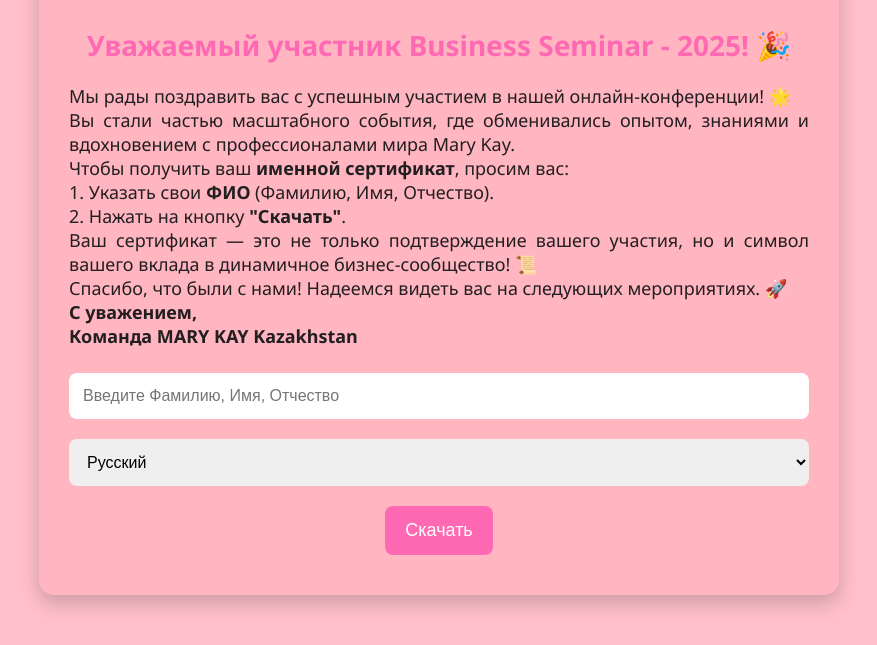
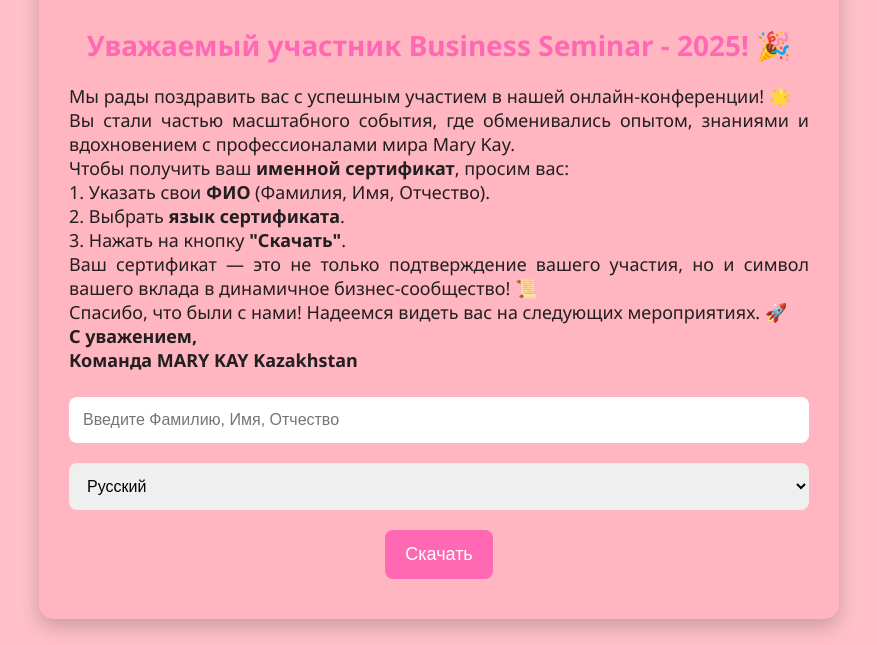
Before and after one commit to mkckz/certificates, a plain HTML site: page index.html in a window 1280 px wide. Shown: the part 195-840 px from the top of the page, without its empty margins (201-1078 px from the left). Drawn offline with nearby package versions, Linux system fonts and the light colour scheme.

Commit message:
Update index.html

```diff
--- a/index.html
+++ b/index.html
@@ -89,8 +89,9 @@
   <p id="form-text">Мы рады поздравить вас с успешным участием в нашей онлайн-конференции! 🌟 <br>
 Вы стали частью масштабного события, где обменивались опытом, знаниями и вдохновением с профессионалами мира Mary Kay. <br>
 Чтобы получить ваш <strong>именной сертификат</strong>, просим вас: <br>
-1. Указать свои <strong>ФИО</strong> (Фамилию, Имя, Отчество). <br>
-2. Нажать на кнопку <strong>"Скачать"</strong>. <br>
+1. Указать свои <strong>ФИО</strong> (Фамилия, Имя, Отчество). <br>
+2. Выбрать <strong>язык сертификата</strong>. <br>
+3. Нажать на кнопку <strong>"Скачать"</strong>. <br>
 Ваш сертификат — это не только подтверждение вашего участия, но и символ вашего вклада в динамичное бизнес-сообщество! 📜 <br>
 Спасибо, что были с нами! Надеемся видеть вас на следующих мероприятиях. 🚀 <br>
 <strong>С уважением, <br>
```
